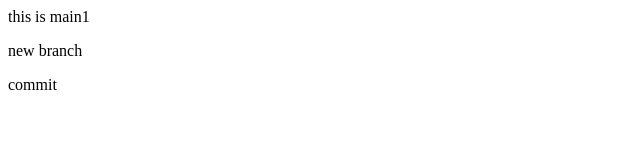
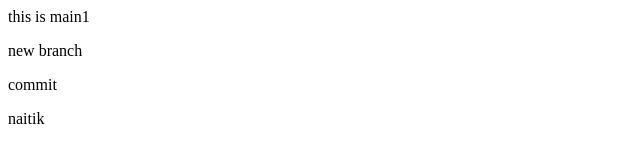
Before and after one commit to MrAnmolSrivastava/emp, a plain HTML site: page index.html in a window 1280 px wide. Shown: the full height of the page, 0-640 px from the left. Drawn offline with Linux system fonts and the light colour scheme.

Commit message:
Update index.html
naitik

```diff
--- a/index.html
+++ b/index.html
@@ -1,3 +1,4 @@
 <p>this is main1</p>
 <p>new branch</p>
 <p>commit</p>
+<p>naitik</p>
```
